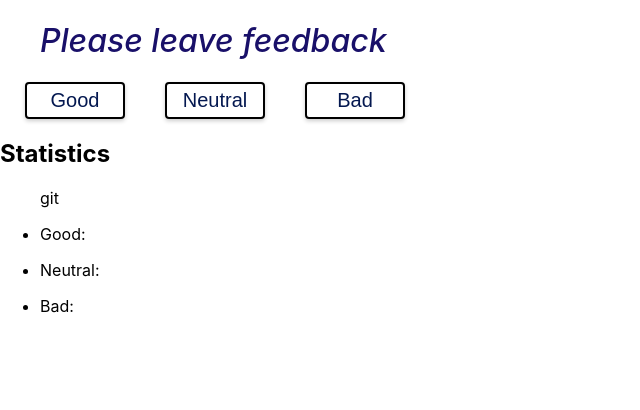
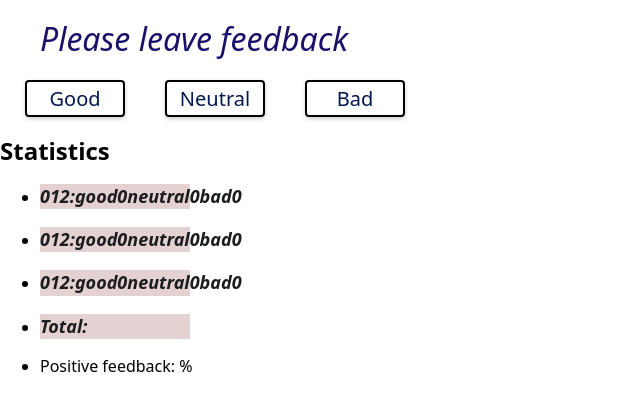
Before and after one commit to Vitamin-JS/goit-react-hw-02-feedback, a React (Create React App) app: page / in a window 1280 px wide. Shown: the top 410 px of the page, without its empty margins (0-640 px from the left). Built offline with nearby package versions, Linux system fonts and the light colour scheme.

Commit message:
Add component Statistics, Need to correct render Name-Value

```diff
--- a/src/App.js
+++ b/src/App.js
@@ -1,5 +1,6 @@
 import React, { Component } from 'react';
 import Feedback from './components/FeedbackOptions';
+import Statistics from './components/Statistics';
 
 class App extends Component {
   state = {
@@ -8,12 +9,28 @@ class App extends Component {
     bad: 0,
   };
 
-  getItemName = name => {
+  getItemNameBtn = name => {
     return `${name.slice(0, 1).toUpperCase()}${name.slice(1).toLowerCase()}`;
+  };
+
+  getItemNameForStat = item => {
+    const itemName = Object.keys(item);
+    return `${itemName.slice(0, 1).toUpperCase()}${itemName
+      .slice(1)
+      .toLowerCase()}`;
   };
 
   handleLeaveFeedback = item => {
     this.setState(prevState => ({ [item]: prevState[item] + 1 }));
+    console.log(this.state);
+  };
+
+  countTotalFeedback = () => {
+    console.log(Object.values(this.state).reduce((acc, item) => acc + item, 0));
+  };
+
+  positiveFeedbackPercent = countTotalFeedback => {
+    console.log(this.state.good.value / countTotalFeedback);
   };
 
   render() {
@@ -21,8 +38,15 @@ class App extends Component {
       <>
         <Feedback
           options={this.state}
-          getItemName={this.getItemName}
+          getItemNameBtn={this.getItemNameBtn}
           handleLeaveFeedback={this.handleLeaveFeedback}
+        />
+
+        <Statistics
+          feedbackList={this.state}
+          getItemNameForStat={this.getItemNameForStat}
+          total={this.countTotalFeedback}
+          positiveFeedbackPercent={this.positiveFeedbackPercent}
         />
       </>
     );
--- a/src/components/FeedbackOptions/FeedbackOptions.js
+++ b/src/components/FeedbackOptions/FeedbackOptions.js
@@ -2,7 +2,7 @@ import React from 'react';
 import PropTypes from 'prop-types';
 import s from './FeedbackOptions.module.css';
 
-function Feedback({ options, getItemName, handleLeaveFeedback }) {
+function Feedback({ options, getItemNameBtn, handleLeaveFeedback }) {
   const feedbackNames = Object.keys(options);
 
   return (
@@ -12,20 +12,8 @@ function Feedback({ options, getItemName, handleLeaveFeedback }) {
         {feedbackNames.map(item => (
           <li key={item}>
             <button onClick={() => handleLeaveFeedback(item)} className={s.btn}>
-              {getItemName(item)}
+              {getItemNameBtn(item)}
             </button>
-          </li>
-        ))}
-      </ul>
-      <h2>Statistics</h2>
-      <ul>
-        git
-        {feedbackNames.map(item => (
-          <li key={item}>
-            <p>
-              {getItemName(item)}
-              {':'}
-            </p>
           </li>
         ))}
       </ul>
--- /dev/null
+++ b/src/components/Statistics/Statistics.js
@@ -0,0 +1,58 @@
+import React from 'react';
+import PropTypes from 'prop-types';
+import s from './Statistics.module.css';
+
+//   Исправить рендер отзывов  Имя: значение, посмотреть в других репозиториях !!!!!!!!!!!!!!!!!!!!!!!!!!!!!!!!!!
+
+function Statistics({
+  feedbackList,
+  total,
+  positiveFeedbackPercent,
+  getItemNameBtn,
+}) {
+  const feedbackArray = Object.entries(feedbackList);
+  console.log(feedbackArray);
+
+  const feedbackNames = Object.keys(feedbackArray);
+  console.log(feedbackNames);
+
+  const feedbackValues = Object.values(feedbackArray);
+  console.log(feedbackValues);
+
+  return (
+    <>
+      <h2>Statistics</h2>
+      <ul>
+        {feedbackArray.map(item => (
+          <li key={item}>
+            <p className={s.feedbackStyles}>
+              {feedbackNames}
+              {':'}
+              {feedbackValues}
+            </p>
+          </li>
+        ))}
+
+        <li>
+          <p className={s.feedbackStyles}>Total: {total}</p>
+        </li>
+
+        <li>
+          <p className={s.feebbackStyles}>
+            Positive feedback: {positiveFeedbackPercent}%
+          </p>
+        </li>
+      </ul>
+    </>
+  );
+}
+
+Statistics.propTypes = {
+  feedbackList: PropTypes.object,
+  total: PropTypes.func,
+  positiveFeedbackPercent: PropTypes.func,
+  getItemNameForStat: PropTypes.func,
+  getItemNameBtn: PropTypes.string,
+};
+
+export default Statistics;
--- a/src/components/Statistics/Statistics.module.css
+++ b/src/components/Statistics/Statistics.module.css
@@ -0,0 +1,11 @@
+.feedbackStyles {
+  list-style: none;
+  font-size: 18px;
+  width: 150px;
+  line-height: 1.4;
+  margin-right: 20px;
+  background-color: rgb(228, 209, 209);
+  color: rgb(27, 28, 29);
+  font-weight: 600;
+  font-style: italic;
+}
--- a/src/index.js
+++ b/src/index.js
@@ -3,7 +3,7 @@ import ReactDOM from 'react-dom';
 import './index.css';
 import App from './App';
 // import reportWebVitals from './reportWebVitals';
-// import 'modern-normalize/modern-normalize.css';
+import 'modern-normalize/modern-normalize.css';
 
 ReactDOM.render(
   <React.StrictMode>
```
Also changed, not shown: src/components/Statistics/Statistiocs.js (deleted).
